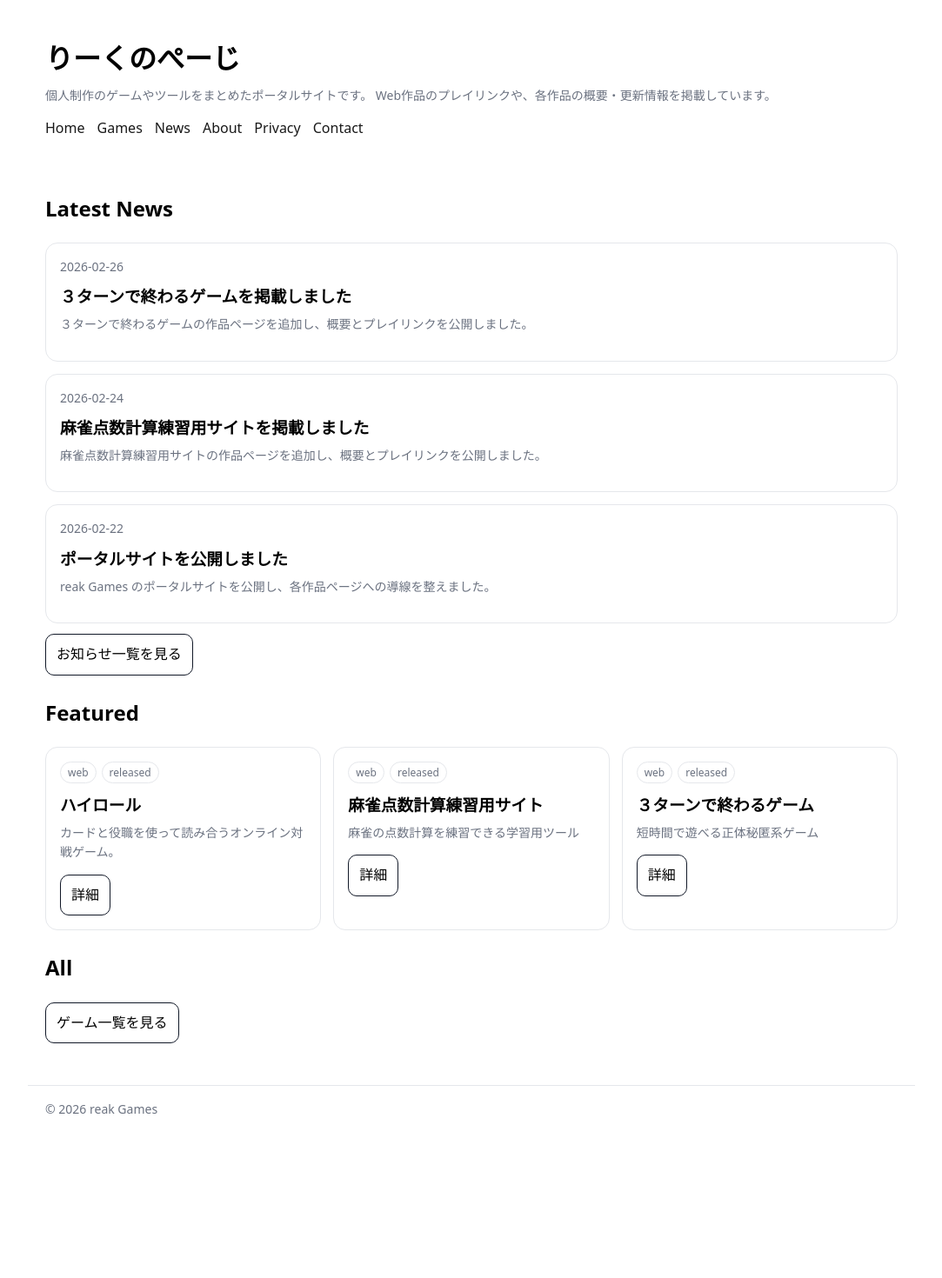
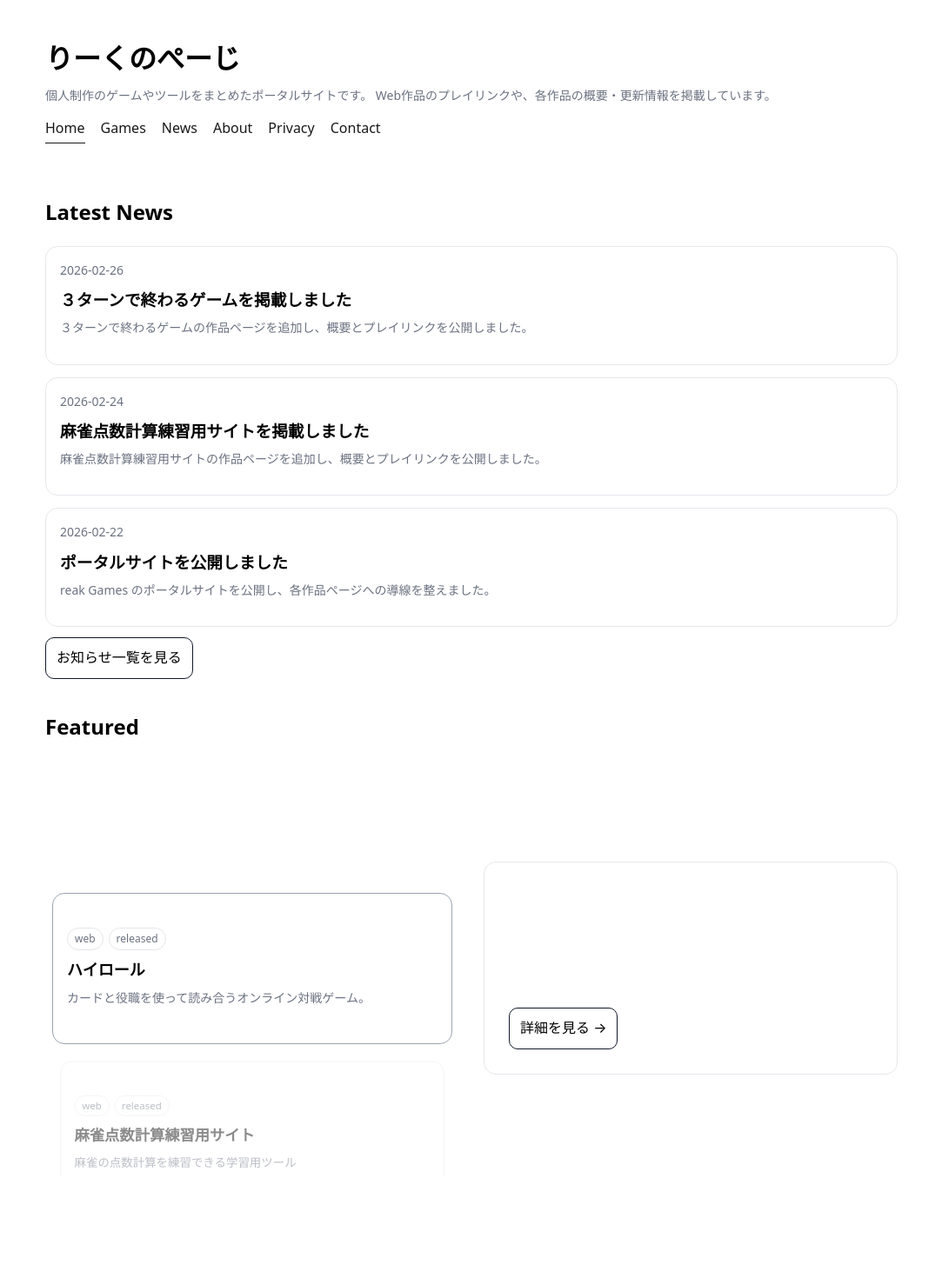
Before and after one commit to reak1161/reak-portal, a React (Vite) app: page / in a window 1280 px wide. Shown: the top 1470 px of the page at 87% size, without its empty margins (98-1181 px from the left). Before the commit the page ends 1308 px from the top, so only its background shows below. Built offline with nearby package versions, Linux system fonts and the light colour scheme.

Commit message:
Add scroll-linked Featured carousel and subtle navigation effects

```diff
--- /dev/null
+++ b/src/components/Featured.tsx
@@ -0,0 +1,117 @@
+import { useEffect, useRef, useState } from "react";
+import { Link } from "react-router-dom";
+import type { CSSProperties } from "react";
+import type { Product } from "../data/products";
+
+const SCROLL_STEP = 320;
+
+export default function Featured({ products }: { products: Product[] }) {
+  const sectionRef = useRef<HTMLElement>(null);
+  const stageRef = useRef<HTMLDivElement>(null);
+  const [selected, setSelected] = useState(0);
+  const [animated, setAnimated] = useState(false);
+
+  useEffect(() => {
+    const section = sectionRef.current;
+    const stage = stageRef.current;
+    if (!section || !stage || products.length < 2) return;
+    const media = window.matchMedia(
+      "(min-width: 761px) and (min-height: 700px) and (prefers-reduced-motion: no-preference)",
+    );
+    let frame = 0;
+    const update = () => {
+      frame = 0;
+      if (!media.matches) return;
+      const top = parseFloat(getComputedStyle(stage).top);
+      const progress = Math.max(0, Math.min(products.length - 1,
+        (top - section.getBoundingClientRect().top) / SCROLL_STEP));
+      stage.style.setProperty("--progress", String(progress));
+      section.querySelectorAll<HTMLElement>(".featured-card").forEach((card, index) => {
+        const distance = Math.min(1, Math.abs(index - progress));
+        card.style.opacity = String(1 - distance * 0.55);
+        card.style.transform = `scale(${1 - distance * 0.04})`;
+      });
+      setSelected(Math.round(progress));
+    };
+    const schedule = () => {
+      if (!frame) frame = requestAnimationFrame(update);
+    };
+    const configure = () => {
+      setAnimated(media.matches);
+      schedule();
+    };
+    configure();
+    window.addEventListener("scroll", schedule, { passive: true });
+    window.addEventListener("resize", schedule);
+    media.addEventListener("change", configure);
+    const observer = new ResizeObserver(schedule);
+    observer.observe(section);
+    return () => {
+      cancelAnimationFrame(frame);
+      observer.disconnect();
+      window.removeEventListener("scroll", schedule);
+      window.removeEventListener("resize", schedule);
+      media.removeEventListener("change", configure);
+    };
+  }, [products.length]);
+
+  const select = (index: number, behavior: ScrollBehavior = "smooth") => {
+    const section = sectionRef.current;
+    const stage = stageRef.current;
+    if (!section || !stage) return;
+    if (animated) {
+      const top = parseFloat(getComputedStyle(stage).top);
+      window.scrollTo({
+        top: window.scrollY + section.getBoundingClientRect().top - top + index * SCROLL_STEP,
+        behavior,
+      });
+    } else {
+      setSelected(index);
+    }
+  };
+
+  const product = products[selected] ?? products[0];
+  if (!product) return null;
+
+  return (
+    <section className="featured" ref={sectionRef} aria-labelledby="featured-heading"
+      data-animated={animated} style={{ "--steps": products.length - 1 } as CSSProperties}>
+      <div className="featured-stage" ref={stageRef}>
+        <h2 id="featured-heading">Featured</h2>
+        <div className="featured-layout">
+          <div className="featured-window" role="group" aria-label="注目の作品を選ぶ">
+            <div className="featured-track">
+              {products.map((item, index) => (
+                <button type="button" className="card featured-card" key={item.slug}
+                  aria-pressed={index === selected} aria-controls="featured-preview"
+                  onFocus={event => {
+                    if (animated && event.currentTarget.matches(":focus-visible")) select(index, "instant");
+                  }}
+                  onClick={() => select(index)}>
+                  <span className="muted featured-meta">
+                    {item.platforms.map(platform => <span className="badge" key={platform}>{platform}</span>)}
+                    {item.status && <span className="badge">{item.status}</span>}
+                  </span>
+                  <span className="featured-title">{item.title}</span>
+                  <span className="muted">{item.short}</span>
+                </button>
+              ))}
+            </div>
+          </div>
+          <div className="card featured-preview" id="featured-preview">
+            <div className="featured-preview-content" key={product.slug}>
+              {product.imageUrl && <img className="featured-image" src={product.imageUrl}
+                alt={product.imageAlt ?? `${product.title}の画面`} />}
+              <div className="muted">{String(selected + 1).padStart(2, "0")} / {String(products.length).padStart(2, "0")}</div>
+              <h3>{product.title}</h3>
+              <p className="muted">{product.short}</p>
+            </div>
+            <Link className="btn" to={`/games/${product.slug}`}>
+              詳細を見る <span className="link-arrow" aria-hidden="true">→</span>
+            </Link>
+          </div>
+        </div>
+      </div>
+    </section>
+  );
+}
--- a/src/components/Layout.tsx
+++ b/src/components/Layout.tsx
@@ -1,4 +1,4 @@
-import { Outlet, Link } from "react-router-dom";
+import { Outlet, NavLink } from "react-router-dom";
 
 export default function Layout() {
   return (
@@ -10,12 +10,12 @@ export default function Layout() {
           Web作品のプレイリンクや、各作品の概要・更新情報を掲載しています。
         </p>
         <nav className="nav">
-          <Link to="/">Home</Link>
-          <Link to="/games">Games</Link>
-          <Link to="/news">News</Link>
-          <Link to="/about">About</Link>
-          <Link to="/privacy">Privacy</Link>
-          <Link to="/contact">Contact</Link>
+          <NavLink to="/" end>Home</NavLink>
+          <NavLink to="/games">Games</NavLink>
+          <NavLink to="/news">News</NavLink>
+          <NavLink to="/about">About</NavLink>
+          <NavLink to="/privacy">Privacy</NavLink>
+          <NavLink to="/contact">Contact</NavLink>
         </nav>
       </header>
 
--- a/src/data/products.ts
+++ b/src/data/products.ts
@@ -5,6 +5,8 @@ export type Product = {
   title: string;
   short: string;
   platforms: Platform[];
+  imageUrl?: string;
+  imageAlt?: string;
   playUrl?: string;
   downloadUrl?: string;
   status?: "released" | "demo" | "dev";
--- a/src/pages/Home.tsx
+++ b/src/pages/Home.tsx
@@ -1,6 +1,7 @@
 import { Link } from "react-router-dom";
 import { products } from "../data/products";
 import { newsItems } from "../data/news";
+import Featured from "../components/Featured";
 
 export default function Home() {
   const featured = products.slice(0, 3);
@@ -24,22 +25,7 @@ export default function Home() {
         <Link className="btn" to="/news">お知らせ一覧を見る</Link>
       </div>
 
-      <h2>Featured</h2>
-      <div className="grid">
-        {featured.map((p) => (
-          <div className="card" key={p.slug}>
-            <div className="muted">
-              {p.platforms.map((pl) => (
-                <span className="badge" key={pl}>{pl}</span>
-              ))}
-              {p.status && <span className="badge">{p.status}</span>}
-            </div>
-            <h3 style={{ marginTop: 10, marginBottom: 6 }}>{p.title}</h3>
-            <p className="muted" style={{ marginTop: 0 }}>{p.short}</p>
-            <Link className="btn" to={`/games/${p.slug}`}>詳細</Link>
-          </div>
-        ))}
-      </div>
+      <Featured products={featured} />
 
       <h2 style={{ marginTop: 24 }}>All</h2>
       <Link className="btn" to="/games">ゲーム一覧を見る</Link>
--- a/src/styles.css
+++ b/src/styles.css
@@ -11,3 +11,46 @@ a { color: inherit; }
 .btn:hover { opacity: 0.85; }
 .badge { display:inline-block; font-size:12px; padding:2px 8px; border:1px solid #e5e7eb; border-radius:999px; margin-right:6px; }
 .footer { border-top: 1px solid #e5e7eb; margin-top: 28px; padding-top: 16px; }
+/* Featured follows document scrolling; wheel and touch gestures remain native. */
+.nav { display: flex; flex-wrap: wrap; gap: 10px 18px; }
+.nav a { position: relative; margin-right: 0; padding-bottom: 4px; }
+.nav a::after { content: ""; position: absolute; left: 0; right: 0; bottom: 0; height: 1px; background: currentColor; transform: scaleX(0); transform-origin: left; transition: transform 180ms ease; }
+.nav a:hover { text-decoration: none; }
+.nav a:hover::after, .nav a:focus-visible::after, .nav a.active::after { transform: scaleX(1); }
+a:focus-visible, button:focus-visible { outline: 2px solid #111827; outline-offset: 4px; }
+.btn { transition: transform 180ms ease, background-color 180ms ease; }
+.btn:hover { opacity: 1; background: #f9fafb; transform: translateY(-2px); }
+.link-arrow { display: inline-block; transition: transform 180ms ease; }
+.btn:hover .link-arrow { transform: translateX(3px); }
+.featured { margin-top: 24px; }
+.featured-stage h2 { margin: 0 0 20px; }
+.featured-layout { display: grid; grid-template-columns: 1fr 1fr; gap: 28px; align-items: center; }
+.featured-track { display: grid; gap: 16px; }
+.featured-card { box-sizing: border-box; width: 100%; min-width: 0; background: white; color: inherit; font: inherit; text-align: left; cursor: pointer; display: flex; flex-direction: column; gap: 8px; transition: border-color 180ms ease, box-shadow 180ms ease; }
+.featured-card[aria-pressed="true"] { border-color: #9ca3af; }
+.featured-card:hover { border-color: #6b7280; box-shadow: 0 3px 10px #11182708; }
+.featured-title { font-size: 18px; font-weight: 700; overflow-wrap: anywhere; }
+.featured-preview { min-width: 0; padding: 28px; background: white; }
+.featured-preview h3 { font-size: 24px; margin: 14px 0 12px; overflow-wrap: anywhere; }
+.featured-preview .btn { margin-top: 14px; }
+.featured-image { display: block; width: 100%; aspect-ratio: 16 / 9; object-fit: contain; border-radius: 8px; margin-bottom: 20px; }
+.featured[data-animated="false"] .featured-card { opacity: 1 !important; transform: none !important; }
+@media (min-width: 761px) and (min-height: 700px) and (prefers-reduced-motion: no-preference) {
+  .featured[data-animated="true"] { height: calc(560px + var(--steps) * 320px); }
+  .featured[data-animated="true"] .featured-stage { position: sticky; top: calc((100svh - 560px) / 2); height: 560px; box-sizing: border-box; padding: 12px 0; }
+  .featured[data-animated="true"] .featured-stage h2 { height: 38px; }
+  .featured[data-animated="true"] .featured-window { height: 478px; position: relative; overflow: clip; padding: 0 8px; }
+  .featured[data-animated="true"] .featured-track { position: absolute; left: 8px; right: 8px; top: 152px; transform: translateY(calc(var(--progress, 0) * -190px)); }
+  .featured[data-animated="true"] .featured-card { height: 174px; justify-content: center; }
+  .featured-preview-content { animation: featured-preview-in 220ms ease both; }
+}
+@keyframes featured-preview-in { from { opacity: 0; transform: translateX(6px); } to { opacity: 1; transform: translateX(0); } }
+@media (max-width: 760px) {
+  .featured-layout { grid-template-columns: minmax(0, 1fr); gap: 20px; }
+  .featured-preview { padding: 20px; }
+}
+@media (prefers-reduced-motion: reduce) {
+  .nav a::after, .btn, .link-arrow, .featured-card { transition: none; }
+  .btn:hover, .btn:hover .link-arrow { transform: none; }
+  .featured-preview-content { animation: none; }
+}
```
